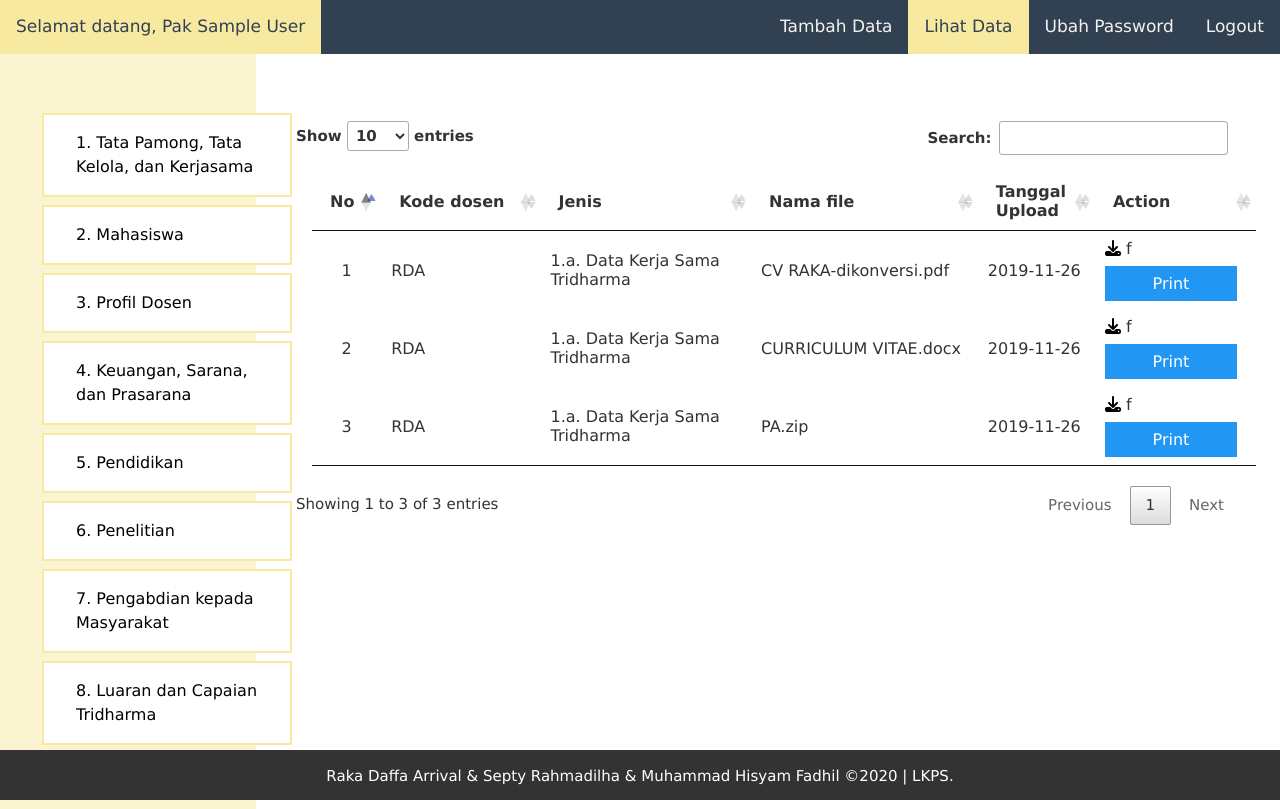
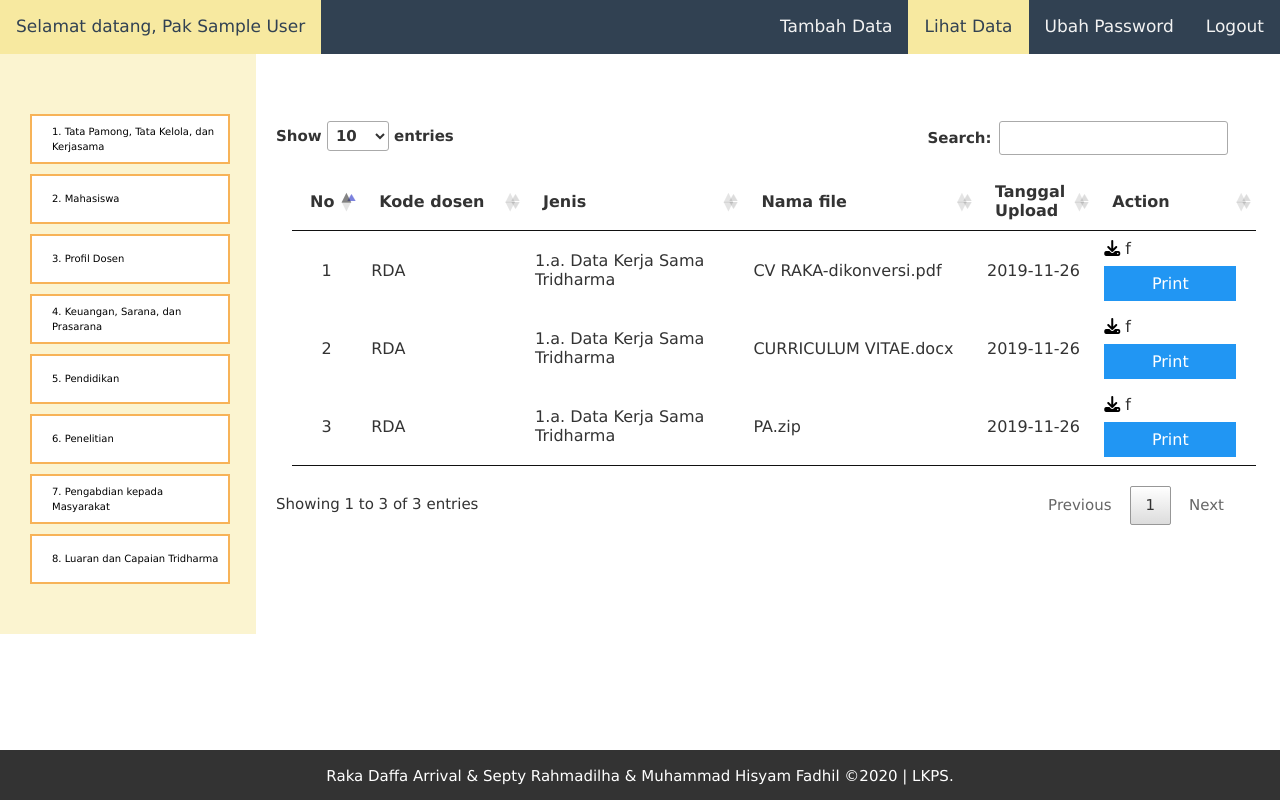
Before and after one commit to larasn6706174044/lkps-rpla, a PHP site: page /tampildata.php?error=1 in a window 1280 px wide. Run offline with PHP 8.4, Linux system fonts and the light colour scheme; the visitor is signed in with stand-in values (Sample User, id 1); data comes from the database, SQL or seed files in the repository; some libraries are stand-ins or nearby versions.

Commit message:
memperbaik padding dan margin tampil data

```diff
--- a/tampildata.php
+++ b/tampildata.php
@@ -52,9 +52,9 @@ if (isset($_SESSION['dosen_id'])) {
             .output {
                 width: 20%;
                 position: relative;
-                padding-top: 55px;
-                padding-bottom: 60px;
-                padding-left: 40px;
+                padding-top: 50px;
+                padding-bottom: 50px;
+                padding-left: 30px;
                 float: left;
                 background-color: #fbf4d0;
                 border: 0px solid #fbf4d0;
@@ -65,7 +65,7 @@ if (isset($_SESSION['dosen_id'])) {
                 position: relative;
                 padding-top: 55px;
                 padding-bottom: 60px;
-                padding-left: 40px;
+                padding-left: 20px;
                 padding-right: 40px;
                 float: right;
             }
@@ -211,16 +211,17 @@ if (isset($_SESSION['dosen_id'])) {
 
             }
             .buttonfilter {
-                width: 250px;
+                width: 200px;
+                height: 50px;
                 background-color: #4CAF50;
                 border: none;
                 color: white;
-                padding: 16px 32px;
+                padding-left: 20px;
                 text-align: left;
                 text-decoration: none;
                 display: inline-block;
-                font-size: 16px;
-                margin: 4px 2px;
+                font-size: 10px;
+                margin-top: 10px;
                 transition-duration: 0.4s;
                 cursor: pointer;
             }
@@ -228,11 +229,11 @@ if (isset($_SESSION['dosen_id'])) {
             .buttonfilterHov {
                 background-color: white;
                 color: black;
-                border: 2px solid #F7E9A0;
+                border: 2px solid #f7b358;
             }
 
             .buttonfilterHov:hover {
-                background-color: #F7E9A0;
+                background-color: #f7b358;
                 color: black;
             }
 
```
